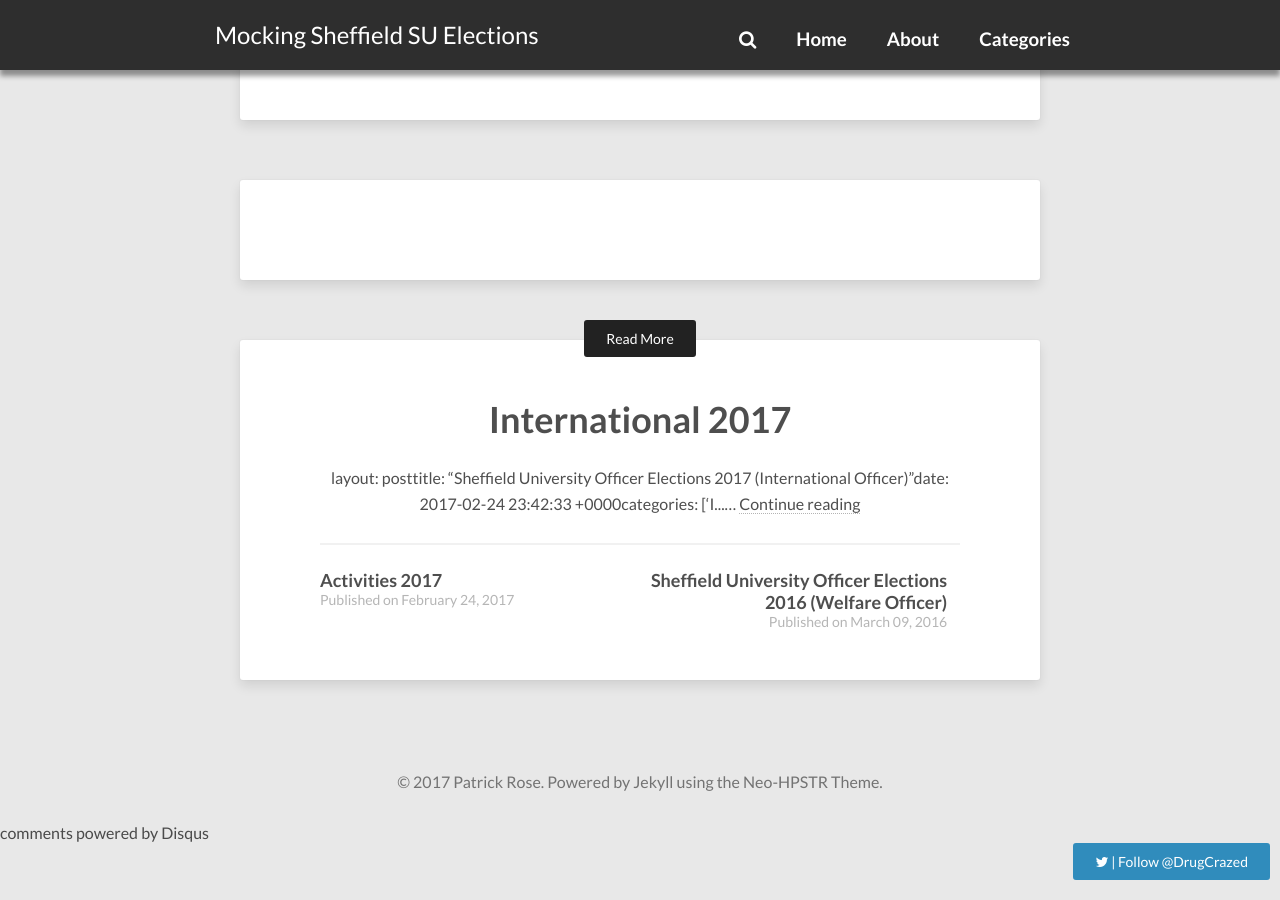
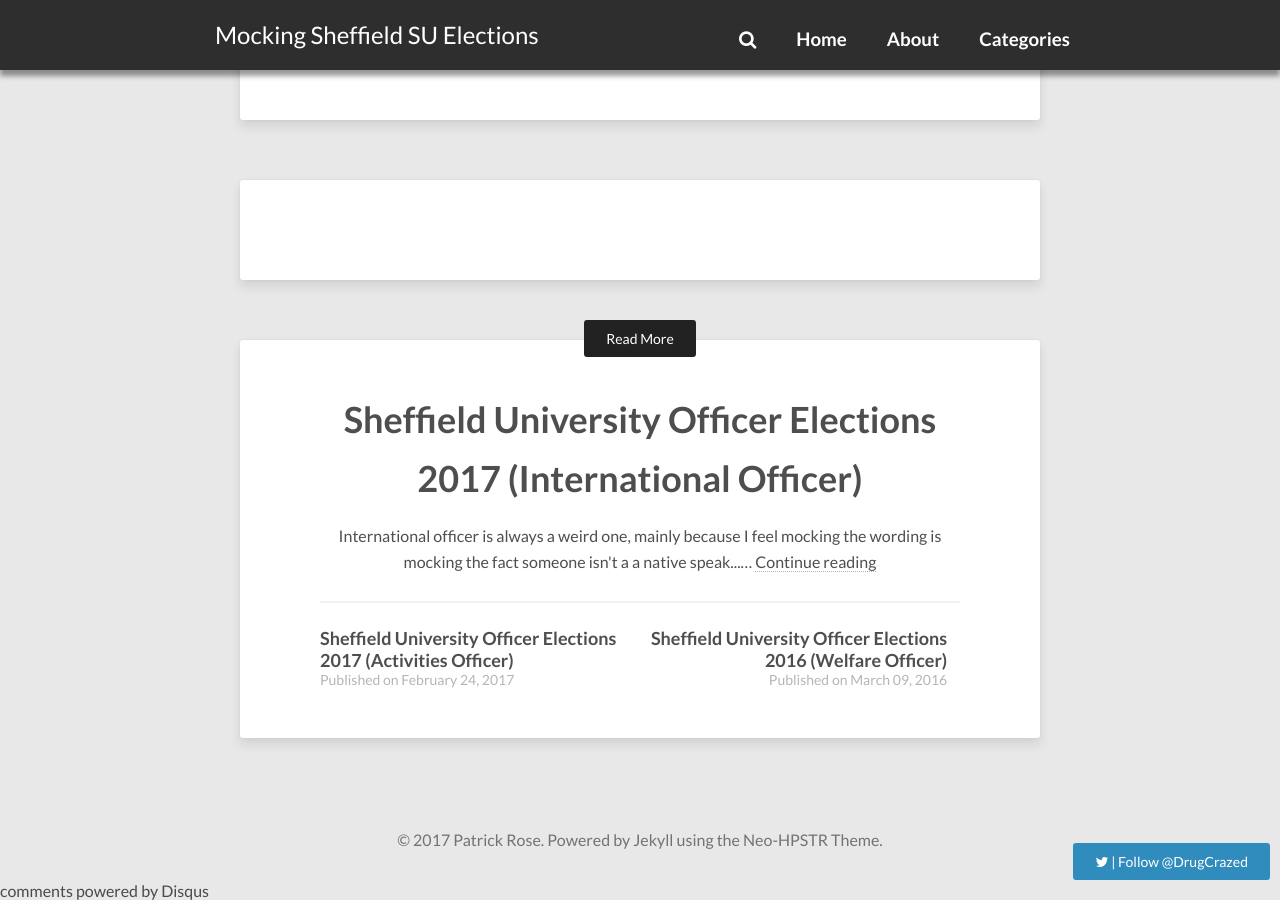
Before and after one commit to PatrickRose/PatrickRose.github.io, a Jekyll site: the page built from _posts/2017-02-24-education-2017.md, in a window 1280 px wide and 900 px high, scrolled down 6654 px. Built offline with Jekyll 4.4.1, drawn with Linux system fonts in a browser that asks for light colours; nearby versions of some CDN libraries; comment, search, counter and statistics services are not loaded.

Commit message:
Fix post layout

```diff
--- a/_posts/2017-02-24-education-2017.md
+++ b/_posts/2017-02-24-education-2017.md
@@ -1,7 +1,7 @@
 ---
 layout: post
 title:  "Sheffield University Officer Elections 2017 (Education Officer)"
-date:   2017-02-24 21:21:33 +0000
+date:   2017-02-24T21:21:33 +0000
 categories: ['Education Officer', '2017']
 ---
 I might not have finished last years and I might not finish this years but by god I'll try.
--- a/_posts/2017-02-24-international-2017.md
+++ b/_posts/2017-02-24-international-2017.md
@@ -1,8 +1,9 @@
 ---
 layout: post
 title:  "Sheffield University Officer Elections 2017 (International Officer)"
-date:   2017-02-24 23:42:33 +0000
+date:   2017-02-24T23:42:33 +0000
 categories: ['International Officer', '2017']
+---
 
 International officer is always a weird one, mainly because I feel mocking the wording is mocking the fact someone isn't a a native speaker.
 
```
Also changed, not shown: _posts/2017-02-24-activities-2017.md (+2 -1 lines).
